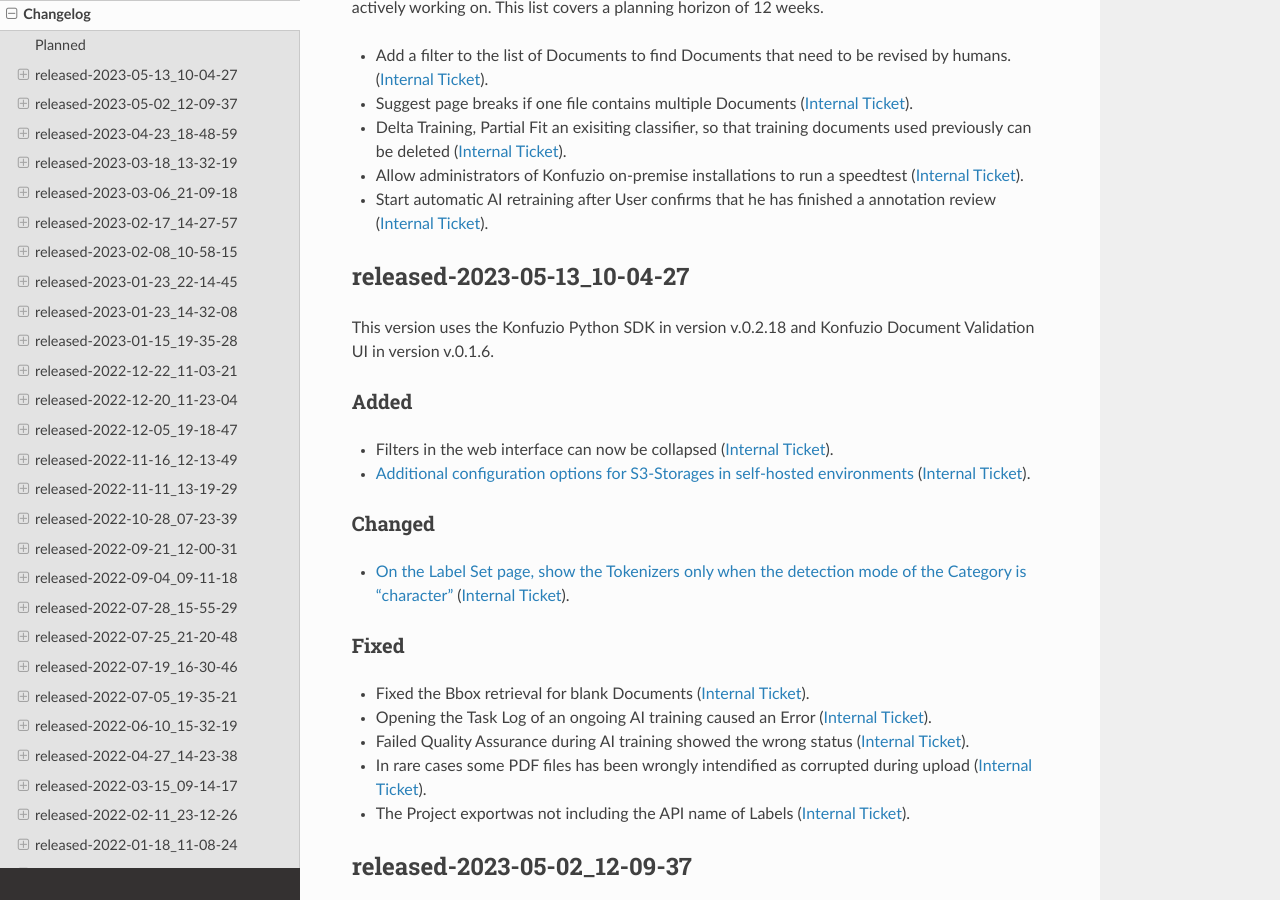
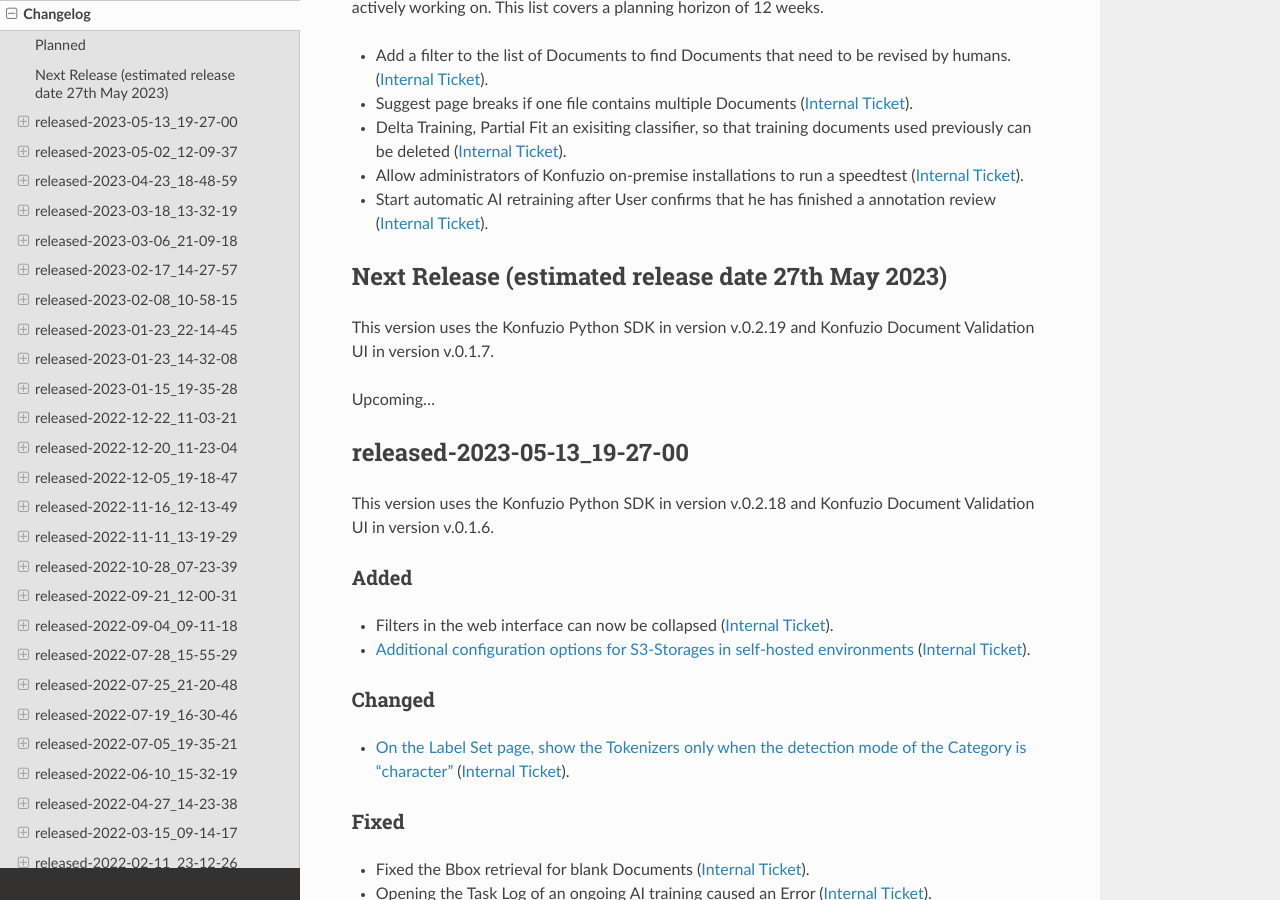
Before and after one commit to konfuzio-ai/konfuzio-sdk, a Sphinx documentation site: the page built from docs/web/changelog_app.md, in a window 1280 px wide and 900 px high, scrolled down 436 px. Built offline with Sphinx 7.4.7 and the Read the Docs theme 2.0.0, drawn with Linux system fonts in a browser that asks for light colours; pages that are not in the unit, such as notebooks, are missing from menus; a script that is not in the unit is left out.

Commit message:
Update changelog_app.md

```diff
--- a/docs/web/changelog_app.md
+++ b/docs/web/changelog_app.md
@@ -21,7 +21,13 @@
 - Allow administrators of Konfuzio on-premise installations to run a speedtest ([Internal Ticket](https://git.konfuzio.com/konfuzio/objectives/-/issues/9870)).
 - Start automatic AI retraining after User confirms that he has finished a annotation review ([Internal Ticket](https://git.konfuzio.com/konfuzio/objectives/-/issues/9166)).
 
-## released-2023-05-13_10-04-27
+## Next Release (estimated release date 27th May 2023)
+
+This version uses the Konfuzio Python SDK in version v.0.2.19 and Konfuzio Document Validation UI in version v.0.1.7.
+
+Upcoming...
+
+## released-2023-05-13_19-27-00
 
 This version uses the Konfuzio Python SDK in version v.0.2.18 and Konfuzio Document Validation UI in version v.0.1.6.
 
```
